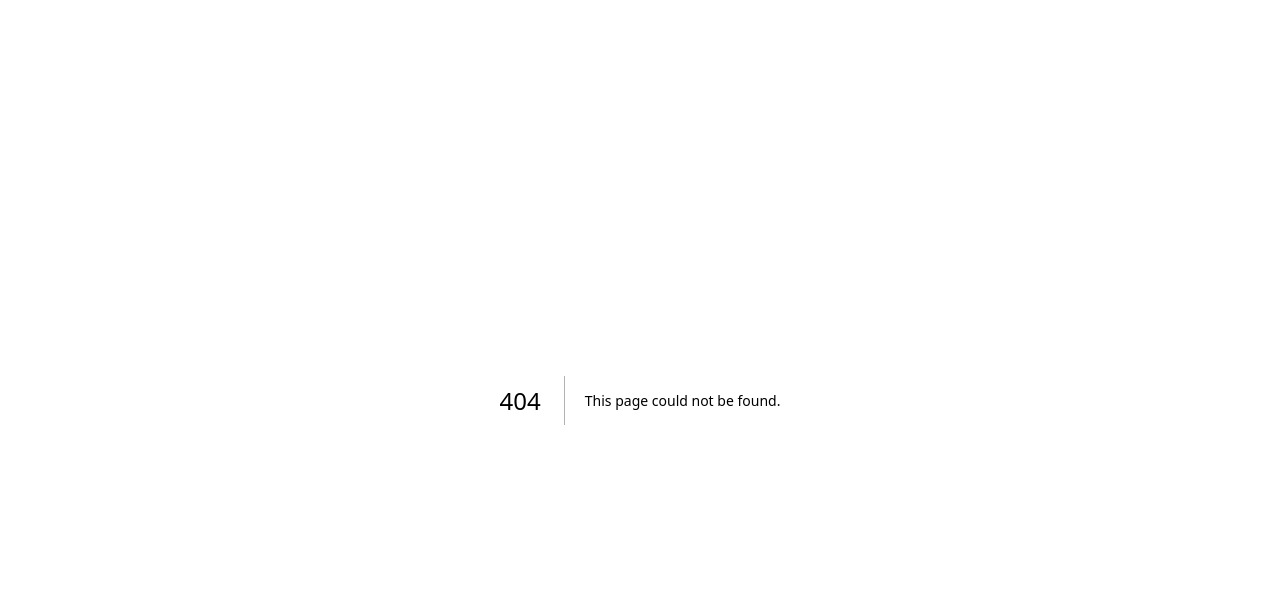
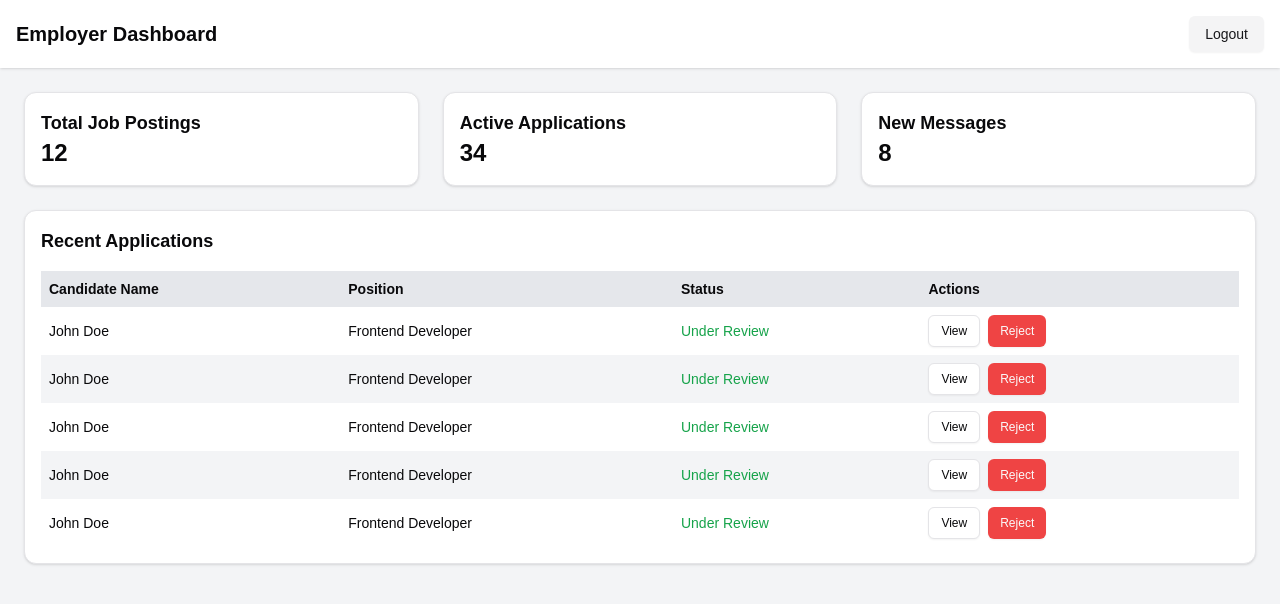
Before and after one commit to pemadolker/JobBoard_Frontend, a Next.js app: page /dashboard in a window 1280 px wide. Before the commit this address had no page. Shown: the top 604 px of the page. Built offline with nearby package versions, Linux system fonts and the light colour scheme.

Commit message:
back button

```diff
--- /dev/null
+++ b/app/dashboard/page.tsx
@@ -0,0 +1,75 @@
+import React from 'react';
+import { Card } from '@/components/ui/card';
+import { Button } from '@/components/ui/button';
+import { Table } from '@/components/ui/table';
+import { cn } from '@/lib/utils'; // Utility function for conditional classNames
+
+export default function EmployerDashboard() {
+  return (
+    <div className="min-h-screen bg-gray-100">
+      {/* Navigation Bar */}
+      <nav className="bg-white shadow">
+        <div className="container mx-auto px-4 py-4 flex justify-between items-center">
+          <h1 className="text-xl font-bold">Employer Dashboard</h1>
+          <Button variant="secondary">Logout</Button>
+        </div>
+      </nav>
+
+      {/* Main Content */}
+      <div className="container mx-auto p-6">
+        {/* Stats Section */}
+        <div className="grid grid-cols-1 md:grid-cols-3 gap-6 mb-6">
+          <Card className="p-4">
+            <h2 className="text-lg font-semibold">Total Job Postings</h2>
+            <p className="text-2xl font-bold">12</p>
+          </Card>
+          <Card className="p-4">
+            <h2 className="text-lg font-semibold">Active Applications</h2>
+            <p className="text-2xl font-bold">34</p>
+          </Card>
+          <Card className="p-4">
+            <h2 className="text-lg font-semibold">New Messages</h2>
+            <p className="text-2xl font-bold">8</p>
+          </Card>
+        </div>
+
+        {/* Recent Activity Table */}
+        <Card>
+          <div className="p-4">
+            <h2 className="text-lg font-semibold mb-4">Recent Applications</h2>
+            <Table>
+              <thead>
+                <tr className="bg-gray-200 text-left">
+                  <th className="p-2">Candidate Name</th>
+                  <th className="p-2">Position</th>
+                  <th className="p-2">Status</th>
+                  <th className="p-2">Actions</th>
+                </tr>
+              </thead>
+              <tbody>
+                {[...Array(5)].map((_, index) => (
+                  <tr
+                    key={index}
+                    className={cn("hover:bg-gray-50", index % 2 && "bg-gray-100")}
+                  >
+                    <td className="p-2">John Doe</td>
+                    <td className="p-2">Frontend Developer</td>
+                    <td className="p-2 text-green-600">Under Review</td>
+                    <td className="p-2">
+                      <Button variant="outline" size="sm" className="mr-2">
+                        View
+                      </Button>
+                      <Button variant="destructive" size="sm">
+                        Reject
+                      </Button>
+                    </td>
+                  </tr>
+                ))}
+              </tbody>
+            </Table>
+          </div>
+        </Card>
+      </div>
+    </div>
+  );
+}
--- a/app/layout.tsx
+++ b/app/layout.tsx
@@ -14,7 +14,7 @@ const geistMono = localFont({
 });
 
 export const metadata: Metadata = {
-  title: "Create Next App",
+  title: "JobBoard Bt",
   description: "Generated by create next app",
 };
 
--- a/app/signup/employersignup/page.tsx
+++ b/app/signup/employersignup/page.tsx
@@ -7,6 +7,7 @@ import { Button } from "@/components/ui/button";
 import { Input } from "@/components/ui/input";
 import { Label } from "@/components/ui/label";
 import { Textarea } from "@/components/ui/textarea";
+import { FiArrowLeft } from "react-icons/fi"; // Importing arrow icon
 
 const EmployerSignupPage = () => {
   const [formData, setFormData] = useState({
@@ -54,8 +55,22 @@ const EmployerSignupPage = () => {
     router.push("/dashboard"); // Redirect after successful sign up
   };
 
+  const handleGoBack = () => {
+    // Navigate to the /signup page
+    router.push("/signup");
+  };
+
   return (
     <div className="flex justify-center items-center min-h-screen bg-gradient-to-r from-blue-400 to-teal-300 px-4">
+      {/* Back Arrow Button Outside of the Card */}
+      <div
+        onClick={handleGoBack}
+        className="cursor-pointer text-gray-500 text-sm flex items-center space-x-2 absolute top-5 left-4"
+      >
+        <FiArrowLeft />
+        <span>Back</span>
+      </div>
+
       <Card className="w-full max-w-md shadow-lg rounded-lg">
         <CardHeader>
           <CardTitle className="text-xl font-bold text-center text-gray-800">
@@ -66,7 +81,7 @@ const EmployerSignupPage = () => {
           </CardDescription>
         </CardHeader>
         <CardContent>
-          <form onSubmit={handleSubmit} className="space-y-4">
+          <form onSubmit={handleSubmit} className="space-y-4 mt-4">
             <div>
               <Label htmlFor="companyName">Company Name</Label>
               <Input
--- a/app/signup/seekersignup/page.tsx
+++ b/app/signup/seekersignup/page.tsx
@@ -7,6 +7,7 @@ import { Button } from "@/components/ui/button";
 import { Input } from "@/components/ui/input";
 import { Label } from "@/components/ui/label";
 import { Textarea } from "@/components/ui/textarea";
+import { FiArrowLeft } from "react-icons/fi"; // Importing arrow icon
 
 const SeekerSignupPage = () => {
   const [formData, setFormData] = useState({
@@ -58,8 +59,21 @@ const SeekerSignupPage = () => {
     router.push("/dashboard"); // Redirect after successful sign-up
   };
 
+  const handleGoBack = () => {
+    router.push("/signup");
+  };
+
   return (
     <div className="flex justify-center items-center min-h-screen bg-gradient-to-r from-blue-400 to-teal-300 px-4">
+      {/* Back Arrow Button Outside of the Card */}
+      <div
+        onClick={handleGoBack}
+        className="cursor-pointer text-gray-500 text-sm flex items-center space-x-2 absolute top-5 left-4"
+      >
+        <FiArrowLeft />
+        <span>Back</span>
+      </div>
+
       <Card className="w-full max-w-md shadow-lg rounded-lg">
         <CardHeader>
           <CardTitle className="text-xl font-bold text-center text-gray-800">
--- /dev/null
+++ b/components/ui/table.tsx
@@ -0,0 +1,120 @@
+import * as React from "react"
+
+import { cn } from "@/lib/utils"
+
+const Table = React.forwardRef<
+  HTMLTableElement,
+  React.HTMLAttributes<HTMLTableElement>
+>(({ className, ...props }, ref) => (
+  <div className="relative w-full overflow-auto">
+    <table
+      ref={ref}
+      className={cn("w-full caption-bottom text-sm", className)}
+      {...props}
+    />
+  </div>
+))
+Table.displayName = "Table"
+
+const TableHeader = React.forwardRef<
+  HTMLTableSectionElement,
+  React.HTMLAttributes<HTMLTableSectionElement>
+>(({ className, ...props }, ref) => (
+  <thead ref={ref} className={cn("[&_tr]:border-b", className)} {...props} />
+))
+TableHeader.displayName = "TableHeader"
+
+const TableBody = React.forwardRef<
+  HTMLTableSectionElement,
+  React.HTMLAttributes<HTMLTableSectionElement>
+>(({ className, ...props }, ref) => (
+  <tbody
+    ref={ref}
+    className={cn("[&_tr:last-child]:border-0", className)}
+    {...props}
+  />
+))
+TableBody.displayName = "TableBody"
+
+const TableFooter = React.forwardRef<
+  HTMLTableSectionElement,
+  React.HTMLAttributes<HTMLTableSectionElement>
+>(({ className, ...props }, ref) => (
+  <tfoot
+    ref={ref}
+    className={cn(
+      "border-t bg-muted/50 font-medium [&>tr]:last:border-b-0",
+      className
+    )}
+    {...props}
+  />
+))
+TableFooter.displayName = "TableFooter"
+
+const TableRow = React.forwardRef<
+  HTMLTableRowElement,
+  React.HTMLAttributes<HTMLTableRowElement>
+>(({ className, ...props }, ref) => (
+  <tr
+    ref={ref}
+    className={cn(
+      "border-b transition-colors hover:bg-muted/50 data-[state=selected]:bg-muted",
+      className
+    )}
+    {...props}
+  />
+))
+TableRow.displayName = "TableRow"
+
+const TableHead = React.forwardRef<
+  HTMLTableCellElement,
+  React.ThHTMLAttributes<HTMLTableCellElement>
+>(({ className, ...props }, ref) => (
+  <th
+    ref={ref}
+    className={cn(
+      "h-10 px-2 text-left align-middle font-medium text-muted-foreground [&:has([role=checkbox])]:pr-0 [&>[role=checkbox]]:translate-y-[2px]",
+      className
+    )}
+    {...props}
+  />
+))
+TableHead.displayName = "TableHead"
+
+const TableCell = React.forwardRef<
+  HTMLTableCellElement,
+  React.TdHTMLAttributes<HTMLTableCellElement>
+>(({ className, ...props }, ref) => (
+  <td
+    ref={ref}
+    className={cn(
+      "p-2 align-middle [&:has([role=checkbox])]:pr-0 [&>[role=checkbox]]:translate-y-[2px]",
+      className
+    )}
+    {...props}
+  />
+))
+TableCell.displayName = "TableCell"
+
+const TableCaption = React.forwardRef<
+  HTMLTableCaptionElement,
+  React.HTMLAttributes<HTMLTableCaptionElement>
+>(({ className, ...props }, ref) => (
+  <caption
+    ref={ref}
+    className={cn("mt-4 text-sm text-muted-foreground", className)}
+    {...props}
+  />
+))
+TableCaption.displayName = "TableCaption"
+
+export {
+  Table,
+  TableHeader,
+  TableBody,
+  TableFooter,
+  TableHead,
+  TableRow,
+  TableCell,
+  TableCaption,
+}
```
